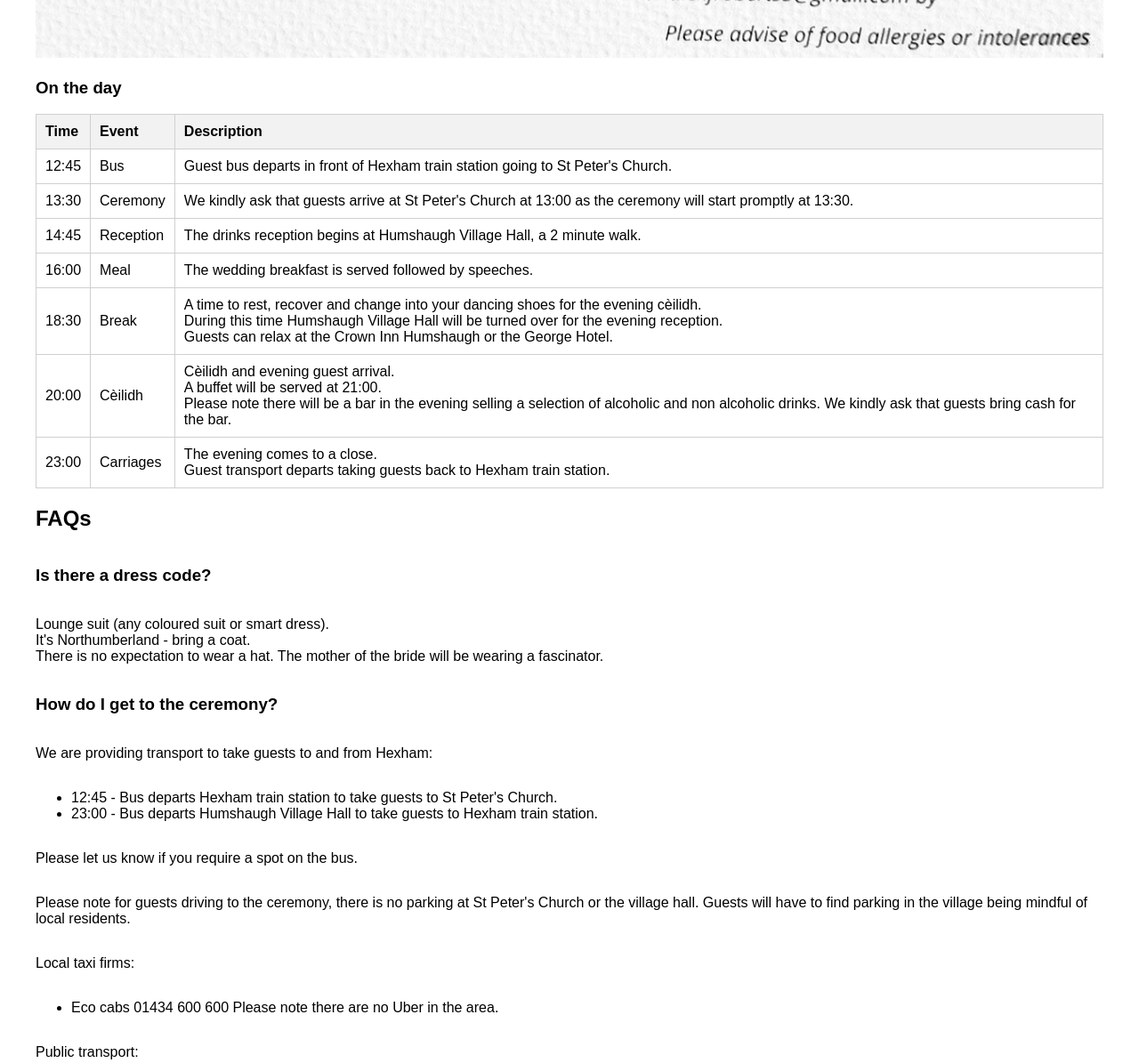
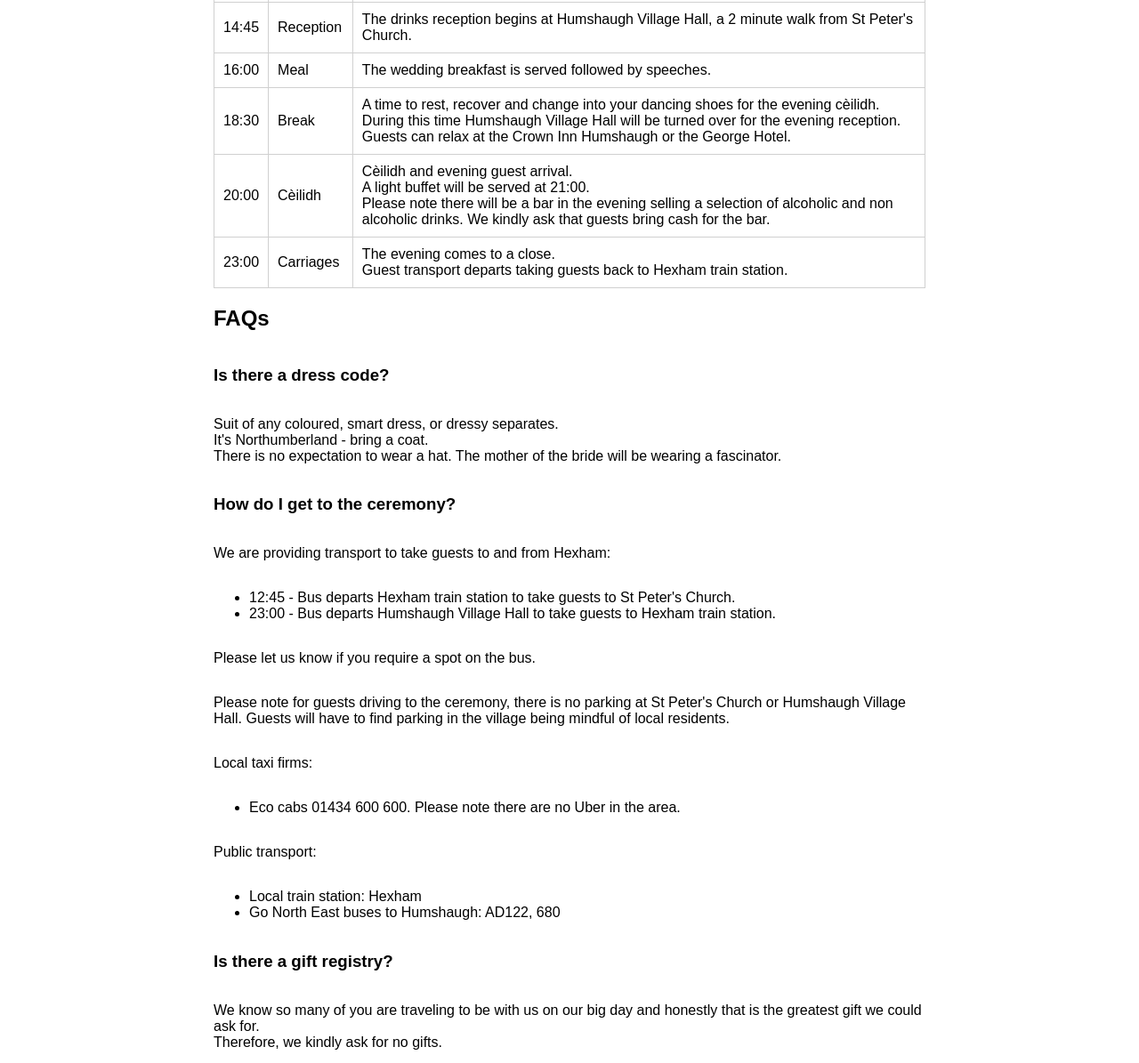
Before and after one commit to aw-west/wedding, a plain HTML site: page index.html in a window 1280 px wide. Shown: the part 726-1921 px from the top of the page at 89% size. Drawn offline with Linux system fonts and the light colour scheme.

Commit message:
Alex edits
Signed-off-by: A.West <andy_west001@hotmail.co.uk>

```diff
--- a/index.html
+++ b/index.html
@@ -13,7 +13,7 @@
             body {
                 display: flex;
                 flex-direction: column;
-                max-width: 1200px;
+                max-width: 800px;
             }
 
             img {
@@ -67,7 +67,7 @@
                 <tr>
                     <td>14:45</td>
                     <td>Reception</td>
-                    <td>The drinks reception begins at Humshaugh Village Hall, a 2 minute walk.</td>
+                    <td>The drinks reception begins at Humshaugh Village Hall, a 2 minute walk from St Peter's Church.</td>
                 </tr>
                 <tr>
                     <td>16:00</td>
@@ -82,7 +82,7 @@
                 <tr>
                     <td>20:00</td>
                     <td>Cèilidh</td>
-                    <td>Cèilidh and evening guest arrival.<br>A buffet will be served at 21:00.<br>Please note there will be a bar in the evening selling a selection of alcoholic and non alcoholic drinks. We kindly ask that guests bring cash for the bar.</td>
+                    <td>Cèilidh and evening guest arrival.<br>A light buffet will be served at 21:00.<br>Please note there will be a bar in the evening selling a selection of alcoholic and non alcoholic drinks. We kindly ask that guests bring cash for the bar.</td>
                 </tr>
                 <tr>
                     <td>23:00</td>
@@ -93,7 +93,7 @@
         </table>
         <h2>FAQs</h2>
         <h3 id="is-there-a-dress-code-">Is there a dress code?</h3>
-        <p>Lounge suit (any coloured suit or smart dress).<br>It's Northumberland - bring a coat.<br>There is no expectation to wear a hat.  The mother of the bride will be wearing a fascinator.</p>
+        <p>Suit of any coloured, smart dress, or dressy separates.<br>It's Northumberland - bring a coat.<br>There is no expectation to wear a hat.  The mother of the bride will be wearing a fascinator.</p>
         <h3 id="how-do-i-get-to-the-ceremony-">How do I get to the ceremony?</h3>
         <p>We are providing transport to take guests to and from Hexham:</p>
         <ul>
@@ -101,10 +101,10 @@
             <li>23:00 - Bus departs Humshaugh Village Hall to take guests to Hexham train station.</li>
         </ul>
         <p>Please let us know if you require a spot on the bus.</p>
-        <p>Please note for guests driving to the ceremony, there is no parking at St Peter's Church or the village hall. Guests will have to find parking in the village being mindful of local residents.</p>
+        <p>Please note for guests driving to the ceremony, there is no parking at St Peter's Church or Humshaugh Village Hall.  Guests will have to find parking in the village being mindful of local residents.</p>
         <p>Local taxi firms:</p>
         <ul>
-            <li>Eco cabs 01434 600 600 Please note there are no Uber in the area.</li>
+            <li>Eco cabs 01434 600 600.  Please note there are no Uber in the area.</li>
         </ul>
         <p>Public transport:</p>
         <ul>
```
